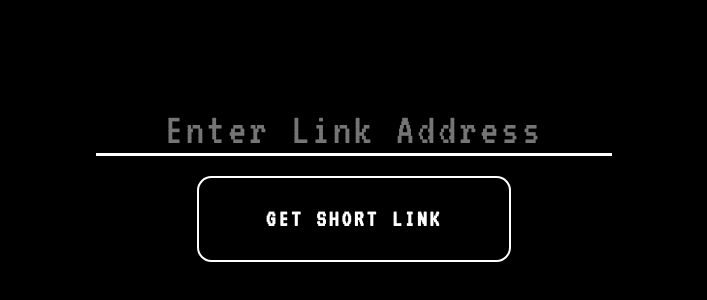
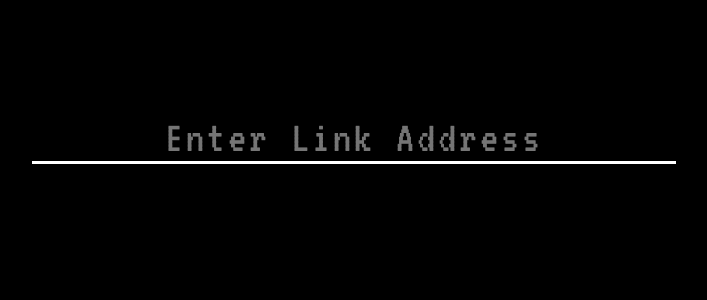
Before and after one commit to collierrgbsitisfise/el-frontend, a React (Create React App) app: page / in a window 1280 px wide. Shown: the part 186-486 px from the top of the page, without its empty margins (286-993 px from the left). Built offline with nearby package versions, Linux system fonts and the light colour scheme.

Commit message:
implement logic to validate link on clinet side

```diff
--- a/src/containers/home-page/HomePage.js
+++ b/src/containers/home-page/HomePage.js
@@ -4,6 +4,8 @@ import { Link } from "react-router-dom";
 import { connect } from "react-redux";
 import { getLink } from "../../actions/link";
 import "./home-page.css";
+
+const LINK_REG_EXP = /^(?:(?:(?:https?|ftp):)?\/\/)(?:\S+(?::\S*)?@)?(?:(?!(?:10|127)(?:\.\d{1,3}){3})(?!(?:169\.254|192\.168)(?:\.\d{1,3}){2})(?!172\.(?:1[6-9]|2\d|3[0-1])(?:\.\d{1,3}){2})(?:[1-9]\d?|1\d\d|2[01]\d|22[0-3])(?:\.(?:1?\d{1,2}|2[0-4]\d|25[0-5])){2}(?:\.(?:[1-9]\d?|1\d\d|2[0-4]\d|25[0-4]))|(?:(?:[a-z\u00a1-\uffff0-9]-*)*[a-z\u00a1-\uffff0-9]+)(?:\.(?:[a-z\u00a1-\uffff0-9]-*)*[a-z\u00a1-\uffff0-9]+)*(?:\.(?:[a-z\u00a1-\uffff]{2,})))(?::\d{2,5})?(?:[/?#]\S*)?$/i;
 
 class HomePage extends React.Component {
 
@@ -13,8 +15,14 @@ class HomePage extends React.Component {
 
   constructor(props) {
     super(props)
+    this.state = {
+      link: '',
+    }
+  }
 
-  }
+  handleChange = e => this.setState({
+    link: e.target.value
+  });
 
   render () {
 
@@ -23,17 +31,36 @@ class HomePage extends React.Component {
     } = this.props;
 
     return (
-      <div className="home-page" onClick={() => {
-          getLink('http://google.com');
-        }}>
+      <div className="home-page">
         <input
+          value={this.state.link}
+          onChange={this.handleChange}
           ref={(input) => {this.nameInput = input; }}
           type="text"
           className="link-input"
           placeholder="Enter Link Address"/>
-          <button className="btn action">
-              get short link
-          </button>
+          {
+            LINK_REG_EXP.test(this.state.link) ?
+              (
+                <button
+                  onClick={() => {
+                    getLink(this.state.link);
+                  }}
+                  className={"btn action " + (!this.state.link ? 'not-visible' : '')}>
+                    get short link
+                </button>
+              ) :
+              (
+                <button
+                  onClick={() => {
+                    console.log('it is state');
+                    console.log(this.state.link);
+                  }}
+                  className={"btn incorrect " + (!this.state.link ? 'not-visible' : '')}>
+                    Incorrect Link
+                </button>
+              )
+          }
       </div>
     );
   }
--- a/src/containers/home-page/home-page.css
+++ b/src/containers/home-page/home-page.css
@@ -14,10 +14,13 @@
 .link-input {
     font-size: 45px;
     text-align: center;
-    width: 40vw;
-    min-width: 400px;
+    width: 50vw;
+    min-width: 380px;
+    margin-left: 20px;
+    margin-right: 20px;
     border: none;
     background: black;
+    color: white;
     border-bottom: 3px solid white;
 }
 
@@ -27,18 +30,8 @@
 }
 
 /* button styles */
-
-.btn {
-    box-sizing: border-box;
-    appearance: none;
-    background-color: transparent;
-    border: 2px solid white;
-    border-radius: 0.6em;
-    color: white;
-    cursor: pointer;
-    display: flex;
-    align-self: center;
-    font-size: 1.5rem;
+.action {
+    font-size: 1.2rem;
     line-height: 1;
     margin: 20px;
     padding: 1.2em 2.8em;
@@ -46,22 +39,33 @@
     text-align: center;
     text-transform: uppercase;
     font-weight: 800;
-}
-
-.btn:hover {
-    color: black;
-    outline: 0;
-}
-
-.btn:focus {
-    color: black;
-    outline: 0;
-}
-
-.action {
+    color: white !important;
     transition: box-shadow 300ms ease-in-out, color 300ms ease-in-out;
 }
 
 .action:hover {
+    color: black !important;
     box-shadow: 0 0 40px 40px white inset;
 }
+
+.incorrect {
+    font-size: 1.2rem;
+    line-height: 1;
+    margin: 20px;
+    padding: 1.2em 2.8em;
+    text-decoration: none;
+    text-align: center;
+    text-transform: uppercase;
+    font-weight: 800;
+    color: white !important;
+    transition: box-shadow 300ms ease-in-out, color 300ms ease-in-out;
+}
+
+.incorrect:hover {
+    box-shadow: 0 0 40px 40px red inset !important;
+    color: white !important;
+}
+
+.not-visible {
+    visibility: hidden;
+}
--- a/src/index.css
+++ b/src/index.css
@@ -10,3 +10,25 @@ body {
     font-family: 'VT323', monospace;
     letter-spacing: 3px;
 }
+
+.btn {
+    box-sizing: border-box;
+    appearance: none;
+    background-color: transparent;
+    border: 2px solid white;
+    border-radius: 0.6em;
+    color: white;
+    cursor: pointer;
+    display: flex;
+    align-self: center;
+}
+
+.btn:hover {
+    color: black;
+    outline: 0;
+}
+
+.btn:focus {
+    color: black;
+    outline: 0;
+}
```
